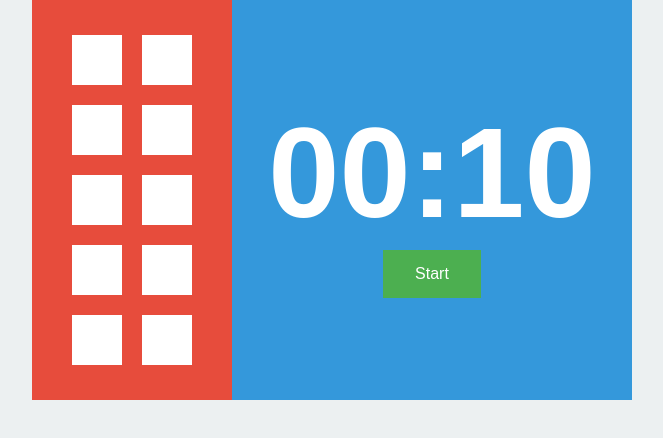
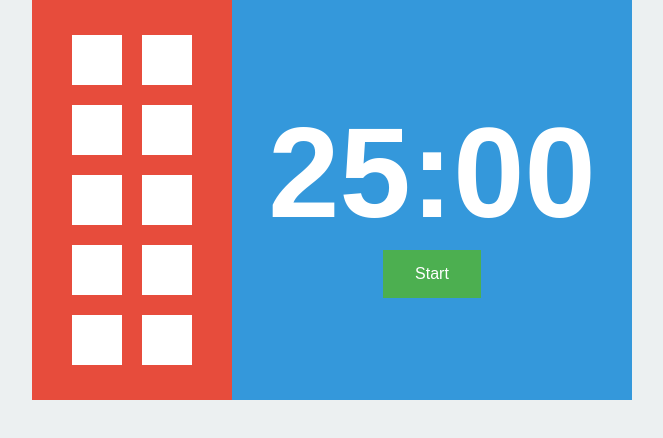
Before and after one commit to krishnau2/pomodiction, a React (Create React App) app: page / in a window 1280 px wide. Shown: the top 438 px of the page, without its empty margins (308-971 px from the left). Built offline with nearby package versions, Linux system fonts and the light colour scheme; the HTML template or start-up script is replaced by a standard one.

Commit message:
Testing time is replaced with actual pomodoro time.

```diff
--- a/src/App.js
+++ b/src/App.js
@@ -14,8 +14,8 @@ class App extends Component {
     this.longBreak = 15*60;
     this.state = {completedPomodors: 0,
                   currentTimer: 'pomodoro',
-                  duration: 10,
-                  time: '00:10'
+                  duration: this.pomodoroDuration,
+                  time: this.pomodoroTime
                 };
     this.handleTimerCompleted = this.handleTimerCompleted.bind(this);
   }
```
